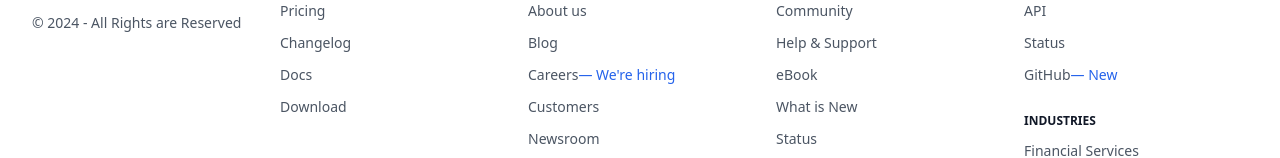
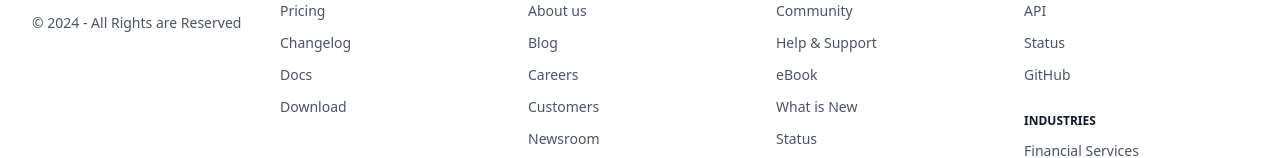
Before and after one commit to Ruman03/Demo-Site, a Next.js app: page / in a window 1280 px wide. Shown: the part 2097-2255 px from the top of the page. Built offline with nearby package versions, Linux system fonts and the light colour scheme.

Commit message:
Update Footer.jsx

```diff
--- a/components/Footer.jsx
+++ b/components/Footer.jsx
@@ -62,7 +62,7 @@ const Footer = () => {
               <Link href="#" className="inline-flex gap-x-2 text-gray-600 hover:text-gray-800 focus:outline-none focus:text-gray-800">
                 Careers
               </Link>
-              <span className="inline text-blue-600">— We're hiring</span>
+
             </p>
             <p>
               <Link href="#" className="inline-flex gap-x-2 text-gray-600 hover:text-gray-800 focus:outline-none focus:text-gray-800">
@@ -130,7 +130,7 @@ const Footer = () => {
               <Link href="#" className="inline-flex gap-x-2 text-gray-600 hover:text-gray-800 focus:outline-none focus:text-gray-800">
                 GitHub
               </Link>
-              <span className="inline text-blue-600">— New</span>
+
             </p>
           </div>
 
```
